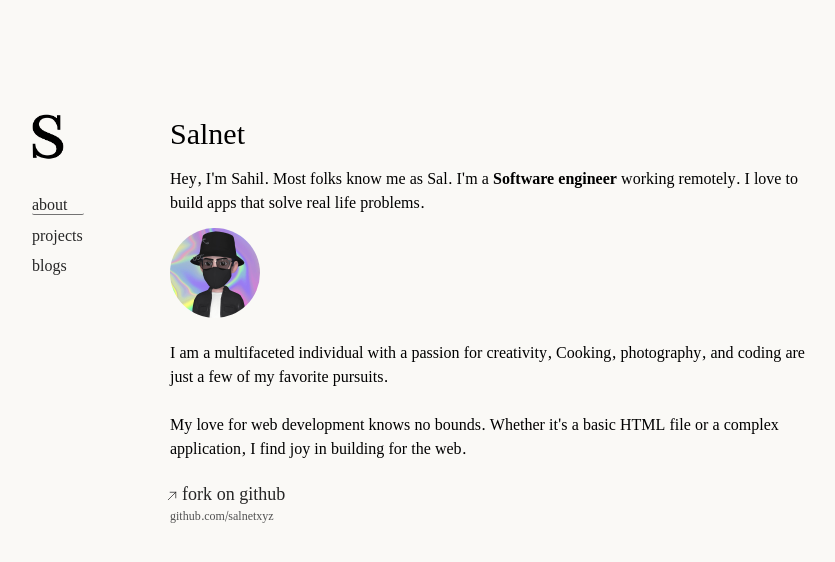
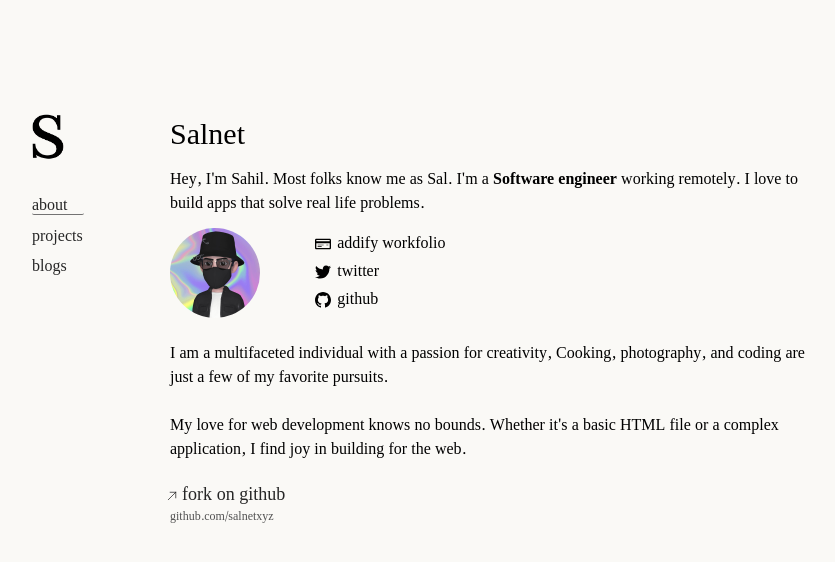
Before and after one commit to sahilwise/portfolio, a Next.js app: page / in a window 1280 px wide. Shown: the top 562 px of the page, without its empty margins (150-985 px from the left). Built offline with nearby package versions, Linux system fonts and the light colour scheme.

Commit message:
added social media links

```diff
--- a/pages/index.js
+++ b/pages/index.js
@@ -38,12 +38,34 @@
                             I love to build apps that solve real life problems.
                             </p>
 
+                            <div className="grid sm:grid-cols-6 grid-cols-3">
+                            <div className="col-span-1">
                             <Image
                             className="rounded-full"
                             width={90}
                             height={90}
                             src={"/download.jpeg"}
                             />
+                            </div>
+                            <div className="flex col-span-2 sm:justify-center justify-start">
+                              <ul className=" space-y-1">
+                                <li className="flex">
+                                <svg className="translate-y-2 -translate-x-1.5" xmlns="http://www.w3.org/2000/svg" width="16" height="16" viewBox="0 0 24 24">
+                                <path d="M22 4h-20c-1.104 0-2 .896-2 2v12c0 1.104.896 2 2 2h20c1.104 0 2-.896 2-2v-12c0-1.104-.896-2-2-2zm0 13.5c0 .276-.224.5-.5.5h-19c-.276 0-.5-.224-.5-.5v-6.5h20v6.5zm0-9.5h-20v-1.5c0-.276.224-.5.5-.5h19c.276 0 .5.224.5.5v1.5zm-9 6h-9v-1h9v1zm-3 2h-6v-1h6v1zm10-2h-3v-1h3v1z"/>
+                                </svg>
+                                addify workfolio</li>
+                                <li className="flex">
+                                <svg className="translate-y-2 -translate-x-1.5" xmlns="http://www.w3.org/2000/svg" width="16" height="16" viewBox="0 0 24 24">
+                                <path d="M24 4.557c-.883.392-1.832.656-2.828.775 1.017-.609 1.798-1.574 2.165-2.724-.951.564-2.005.974-3.127 1.195-.897-.957-2.178-1.555-3.594-1.555-3.179 0-5.515 2.966-4.797 6.045-4.091-.205-7.719-2.165-10.148-5.144-1.29 2.213-.669 5.108 1.523 6.574-.806-.026-1.566-.247-2.229-.616-.054 2.281 1.581 4.415 3.949 4.89-.693.188-1.452.232-2.224.084.626 1.956 2.444 3.379 4.6 3.419-2.07 1.623-4.678 2.348-7.29 2.04 2.179 1.397 4.768 2.212 7.548 2.212 9.142 0 14.307-7.721 13.995-14.646.962-.695 1.797-1.562 2.457-2.549z"/>
+                                </svg>
+                                twitter</li>
+                                <li className="flex">
+                                <svg className="translate-y-2 -translate-x-1.5" xmlns="http://www.w3.org/2000/svg" width="16" height="16" viewBox="0 0 24 24">
+                                <path d="M12 0c-6.626 0-12 5.373-12 12 0 5.302 3.438 9.8 8.207 11.387.599.111.793-.261.793-.577v-2.234c-3.338.726-4.033-1.416-4.033-1.416-.546-1.387-1.333-1.756-1.333-1.756-1.089-.745.083-.729.083-.729 1.205.084 1.839 1.237 1.839 1.237 1.07 1.834 2.807 1.304 3.492.997.107-.775.418-1.305.762-1.604-2.665-.305-5.467-1.334-5.467-5.931 0-1.311.469-2.381 1.236-3.221-.124-.303-.535-1.524.117-3.176 0 0 1.008-.322 3.301 1.23.957-.266 1.983-.399 3.003-.404 1.02.005 2.047.138 3.006.404 2.291-1.552 3.297-1.23 3.297-1.23.653 1.653.242 2.874.118 3.176.77.84 1.235 1.911 1.235 3.221 0 4.609-2.807 5.624-5.479 5.921.43.372.823 1.102.823 2.222v3.293c0 .319.192.694.801.576 4.765-1.589 8.199-6.086 8.199-11.386 0-6.627-5.373-12-12-12z"/>
+                                </svg> github</li>
+                              </ul>
+                            </div>
+                            </div>
                             <p className="py-5">I am a multifaceted individual with a passion for creativity, Cooking, photography, and coding are just a few of my favorite pursuits.
                             <br /><br />
                             My love for web development knows no bounds. Whether it's a basic HTML file or a complex application,
```
